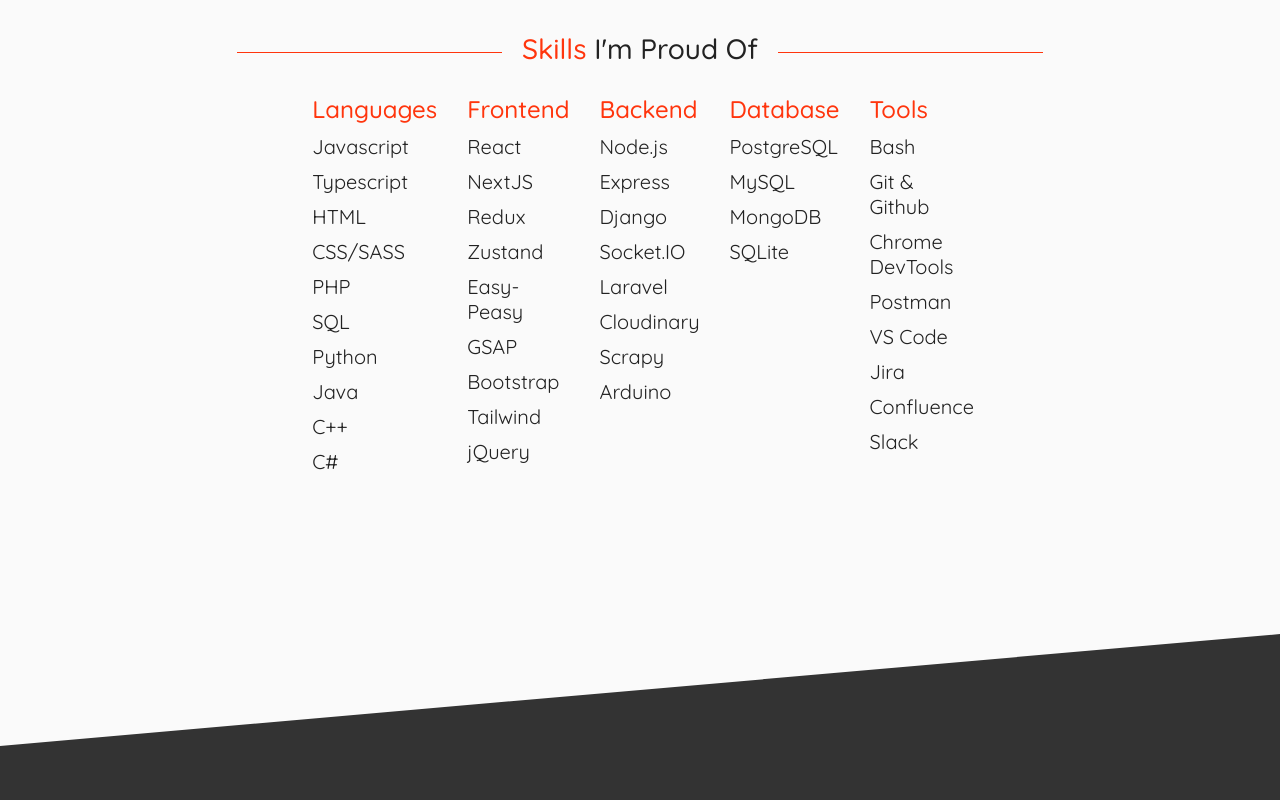
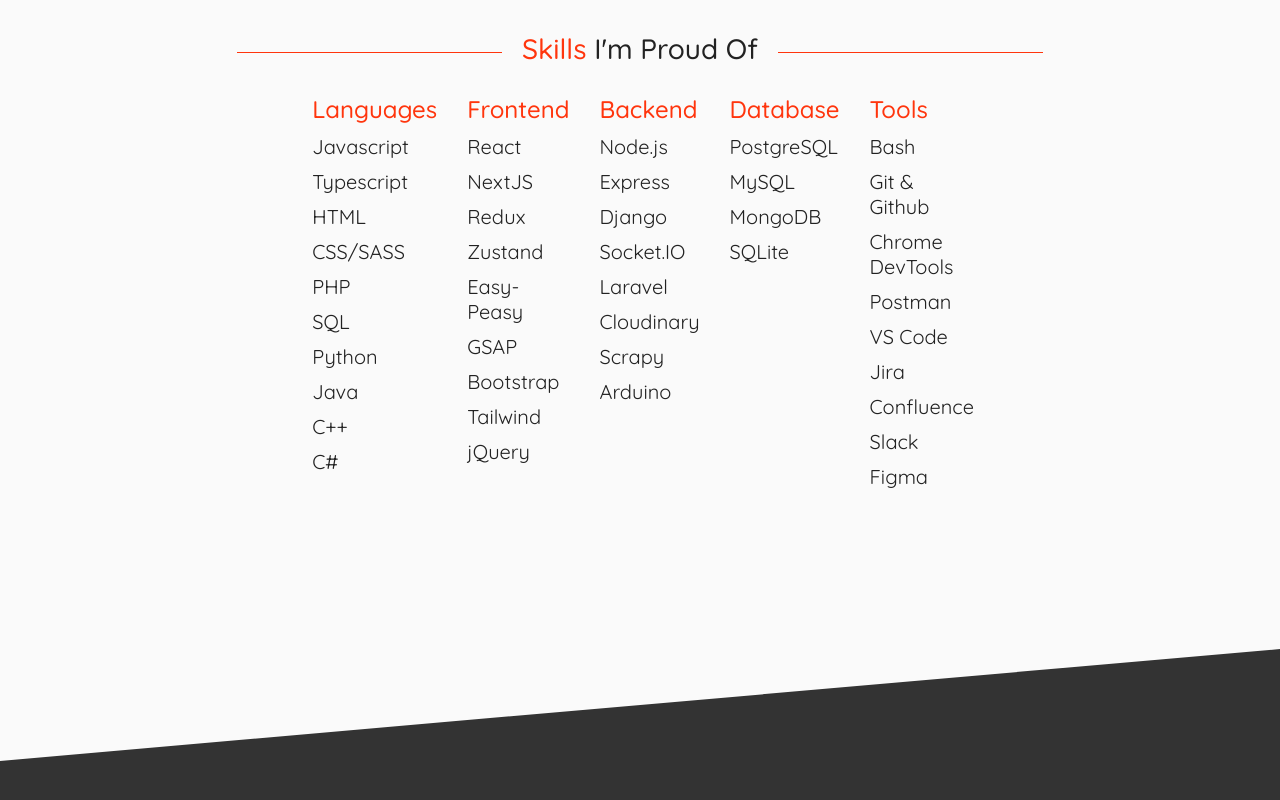
Before and after one commit to afutofu/afutofu.github.io, a React (Create React App) app: page / in a window 1280 px wide. Shown: the part 2889-3689 px from the top of the page. Built offline with nearby package versions, Linux system fonts and the light colour scheme.

Commit message:
Add figma to tools skills

```diff
--- a/src/sections/Skills.js
+++ b/src/sections/Skills.js
@@ -284,6 +284,7 @@
       "Jira",
       "Confluence",
       "Slack",
+      "Figma",
     ],
   },
 ];
```
